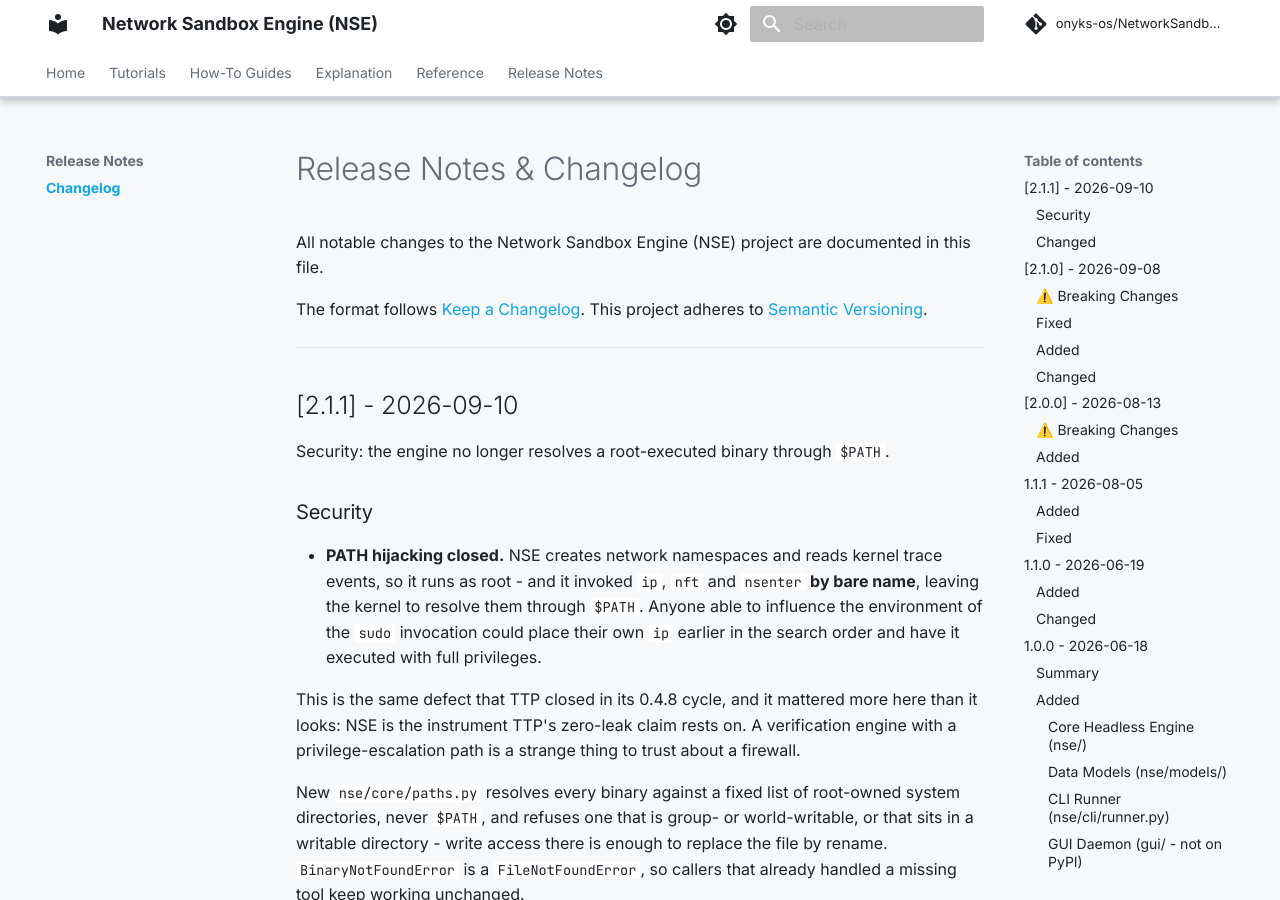
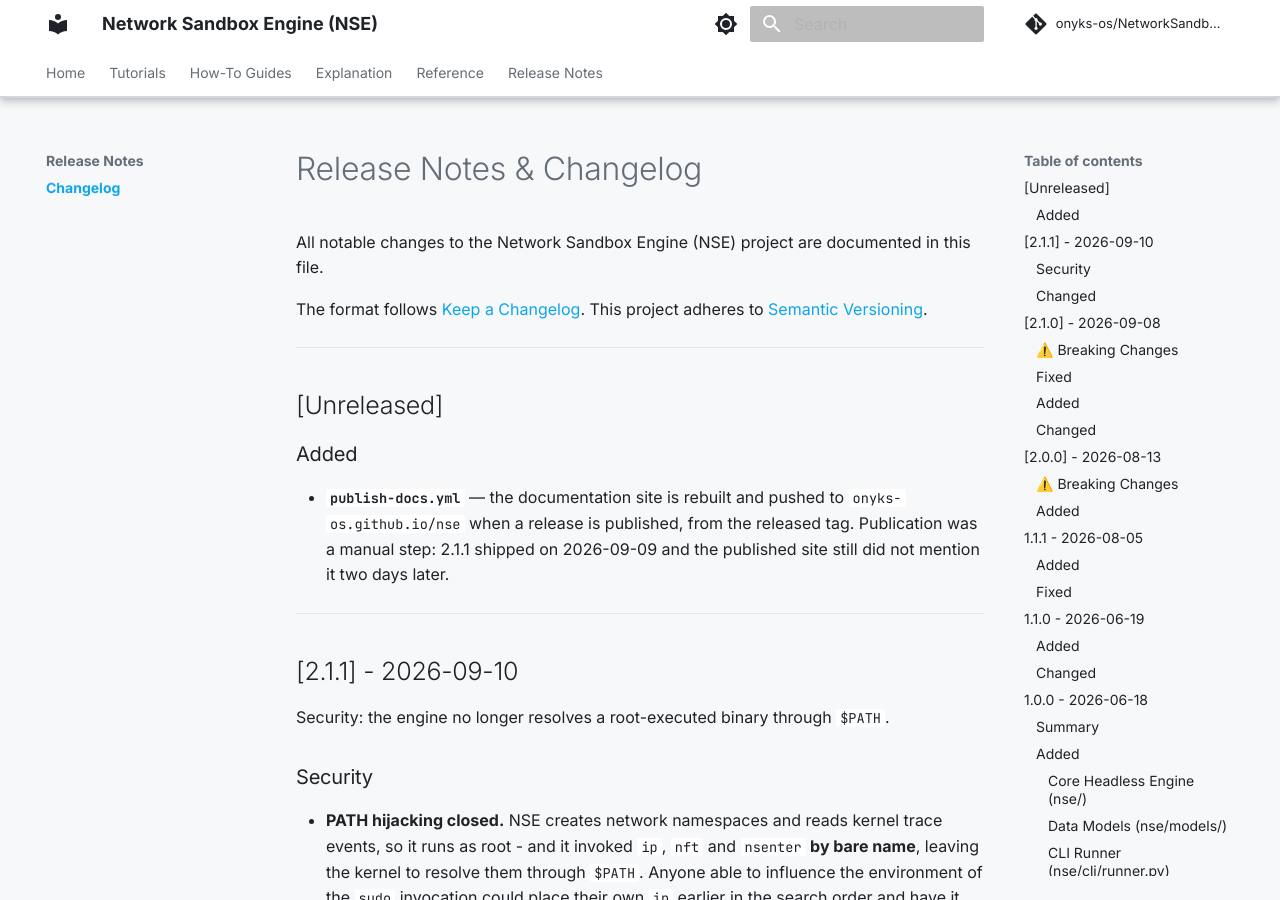
Before and after one commit to onyks-os/NetworkSandboxEngine, an MkDocs documentation site: the page built from docs/web/release-notes/changelog.md, in a window 1280 px wide and 900 px high. Built offline with MkDocs 1.6.1 and Material for MkDocs 9.7.7, drawn with Linux system fonts in a browser that asks for light colours; comment, search, counter and statistics services are not loaded.

Commit message:
ci: publish the documentation site from the release, not by hand
2.1.1 shipped on 2026-09-09; two days later the published site still did
not mention it, because nothing rebuilt it but a local `make docs-build`
run from memory.

Publication now runs on `release: published` and builds from the released
tag, so what the site shows is by construction a version that shipped.

Signed-off-by: onyks-os <129986281+onyks-os@users.noreply.github.com>

```diff
--- a/docs/web/release-notes/changelog.md
+++ b/docs/web/release-notes/changelog.md
@@ -3,6 +3,17 @@
 All notable changes to the Network Sandbox Engine (NSE) project are documented in this file.
 
 The format follows [Keep a Changelog](https://keepachangelog.com/en/1.0.0/). This project adheres to [Semantic Versioning](https://semver.org/spec/v2.0.0.html).
+
+---
+
+## [Unreleased]
+
+### Added
+
+- **`publish-docs.yml`** — the documentation site is rebuilt and pushed to
+  `onyks-os.github.io/nse` when a release is published, from the released tag.
+  Publication was a manual step: 2.1.1 shipped on 2026-09-09 and the published
+  site still did not mention it two days later.
 
 ---
 
```
Also changed, not shown: CHANGELOG.md (+11 -0 lines), 1 other file.
